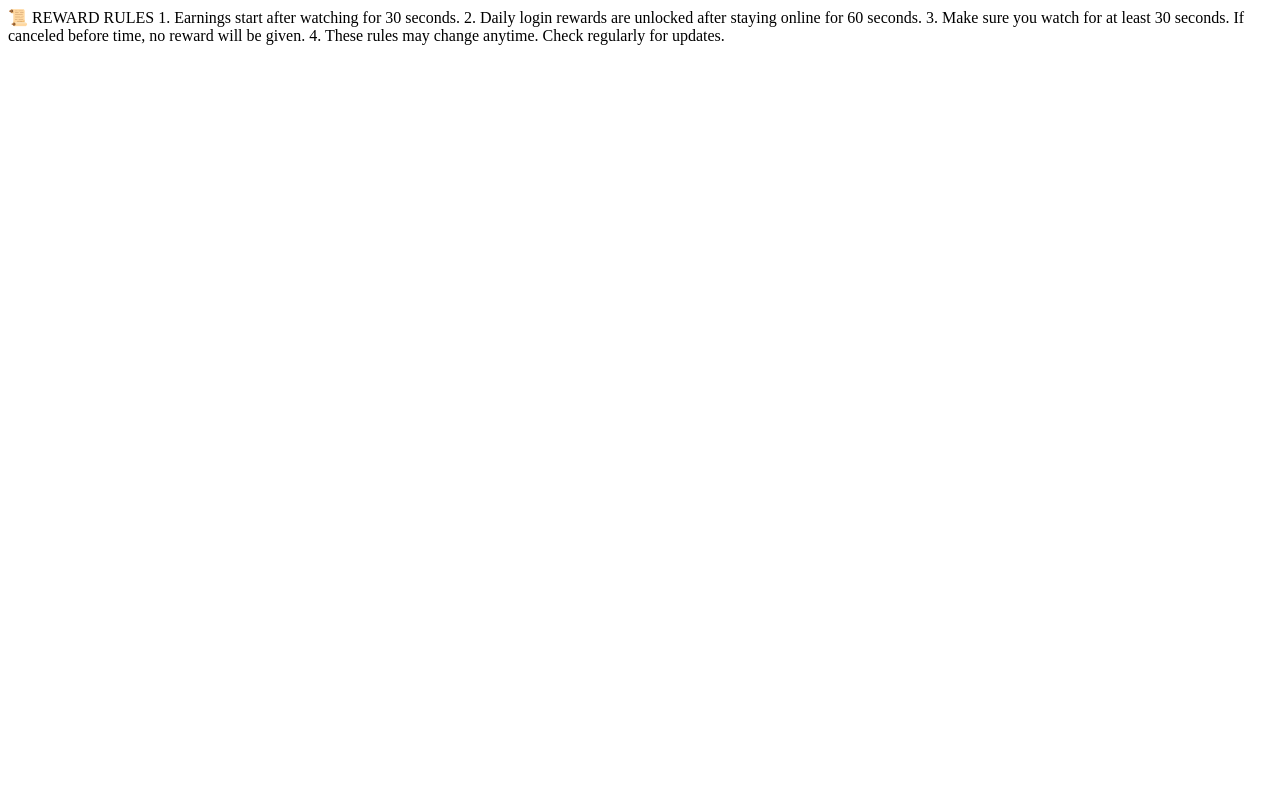
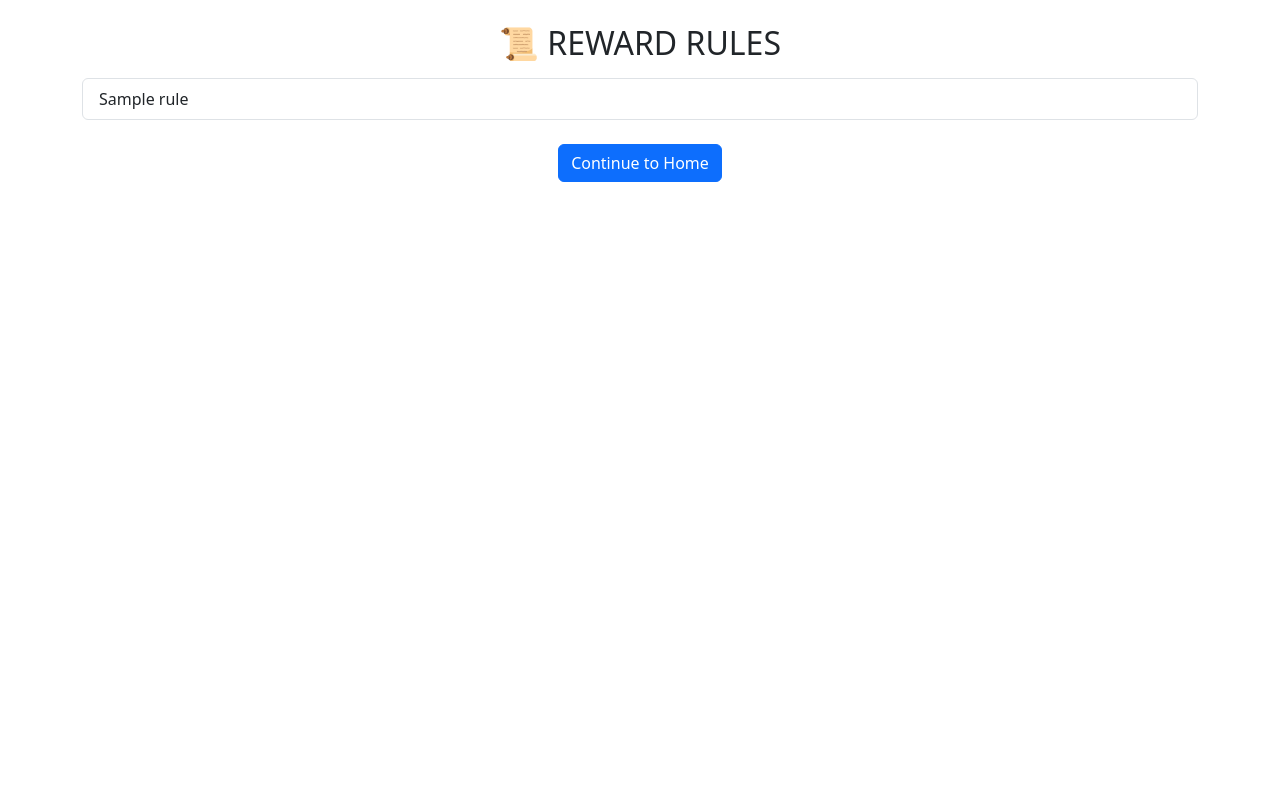
Before and after one commit to benmarshall254/Watchand-earn-app1, a Python web app: template templates/rules-popup.html in a window 1280 px wide. Run offline with Jinja, Linux system fonts and the light colour scheme; the template is opened without the code that fills it: most values are stand-ins (such as "Sample title", 1, 10 or a date in 2020).

Commit message:
Update rules-popup.html

```diff
--- a/templates/rules-popup.html
+++ b/templates/rules-popup.html
@@ -1,6 +1,23 @@
-📜 REWARD RULES
+<!DOCTYPE html>
+<html lang="en">
+<head>
+  <meta charset="UTF-8">
+  <meta name="viewport" content="width=device-width, initial-scale=1.0">
+  <title>Reward Rules</title>
+  <link rel="stylesheet" href="https://cdn.jsdelivr.net/npm/bootstrap@5.3.0/dist/css/bootstrap.min.css">
+</head>
+<body>
+  <div class="container py-4">
+    <h2 class="text-center">📜 REWARD RULES</h2>
+    <ul class="list-group mt-3">
+      {% for rule in rules %}
+        <li class="list-group-item">{{ rule }}</li>
+      {% endfor %}
+    </ul>
 
-1. Earnings start after watching for 30 seconds.
-2. Daily login rewards are unlocked after staying online for 60 seconds.
-3. Make sure you watch for at least 30 seconds. If canceled before time, no reward will be given.
-4. These rules may change anytime. Check regularly for updates.
+    <div class="text-center mt-4">
+      <a href="/" class="btn btn-primary">Continue to Home</a>
+    </div>
+  </div>
+</body>
+</html>
```
